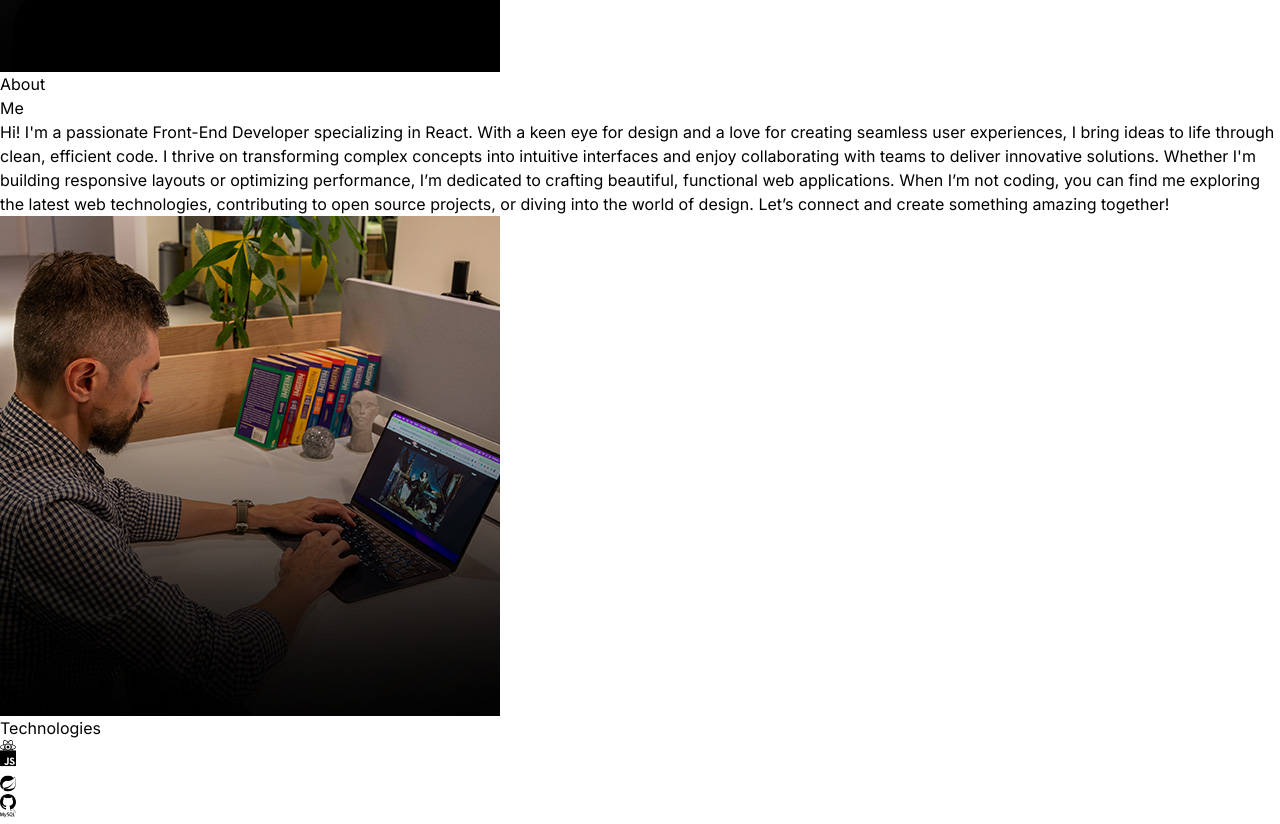
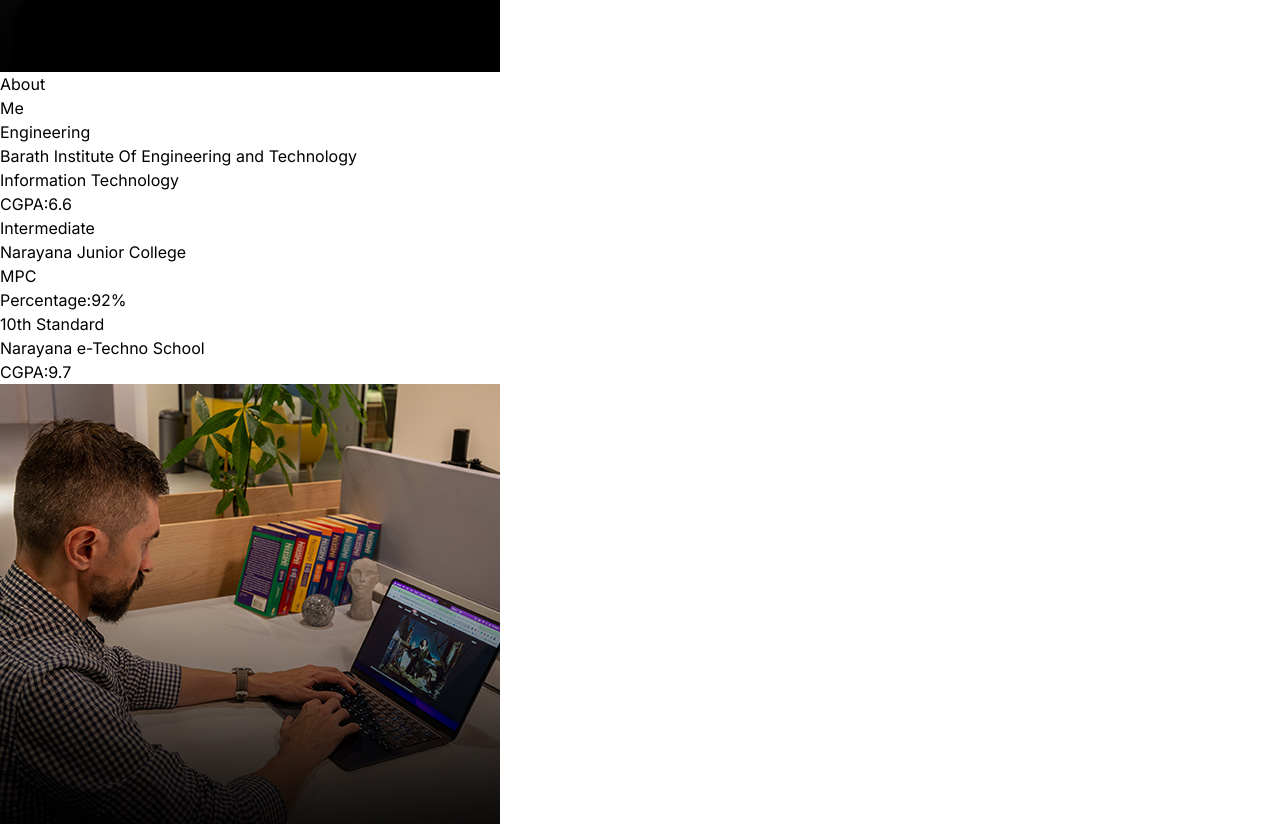
Before and after one commit to HemanthKaturi19/React_portfolio, a React (Vite) app: page / in a window 1280 px wide. Shown: the part 660-1484 px from the top of the page. Built offline with nearby package versions, Linux system fonts and the light colour scheme.

Commit message:
Update Aboutme.jsx

```diff
--- a/src/components/Aboutme.jsx
+++ b/src/components/Aboutme.jsx
@@ -11,15 +11,31 @@ const Aboutme = () => {
         </div>
          <div className="flex justify-around flex-col lg:flex-row-reverse lg:p-20">
             <div className="tracking-tight h-72 max-w-Screen-xl flex justify-center  lg:items-start mt-8 lg:mt-0 lg:w-fit font-thin text-gray-100 lg:ml-8">
-                <motion.p
+                <motion.div
                 whileInView={{opacity:1,x:0}}
                 initial={{x:100,opacity:0}}
                 transition={{duration:0.5}}
-                >Hi! I'm a passionate Front-End Developer specializing in React. With a keen eye for design and a love for creating seamless user experiences, I bring ideas to life through clean, efficient code.
-I thrive on transforming complex concepts into intuitive interfaces and enjoy collaborating with teams to deliver innovative solutions. Whether I'm building responsive layouts or optimizing performance, I’m dedicated to crafting beautiful, functional web applications.
-When I’m not coding, you can find me exploring the latest web technologies, contributing to open source projects, or diving into the world of design. Let’s connect and create something amazing together!</motion.p>
+                >
+                <h1 className="text-3xl font-normal">Engineering</h1>
+                  <p className="text-xl font-normal mt-4">Barath Institute Of Engineering and Technology</p>
+                  <div className="flex justify-between mt-4">
+                    <p>Information Technology</p>
+                    <p>CGPA:6.6</p>
+                  </div>
+                  <h1 className="text-3xl font-normal mt-8">Intermediate</h1>
+                  <p className="text-xl font-normal mt-4">Narayana Junior College</p>
+                  <div className="flex justify-between mt-4">
+                    <p>MPC</p>
+                    <p>Percentage:92%</p>
+                  </div>
+                  <h1 className="text-3xl font-normal mt-8">10th Standard</h1>
+                  <p className="text-xl font-normal mt-4">Narayana e-Techno School</p>
+                  <div className="flex justify-start mt-4">
+                    <p>CGPA:9.7</p>
+                  </div>
+                </motion.div>
             </div>
-            <div className="h-full w-full   mt-0 hidden md:block">
+            <div className="h-auto w-8/12   mt-0 hidden md:block">
                 <motion.img
                 whileInView={{opacity:1,x:0}}
                 initial={{x:-100,opacity:0}}
```
